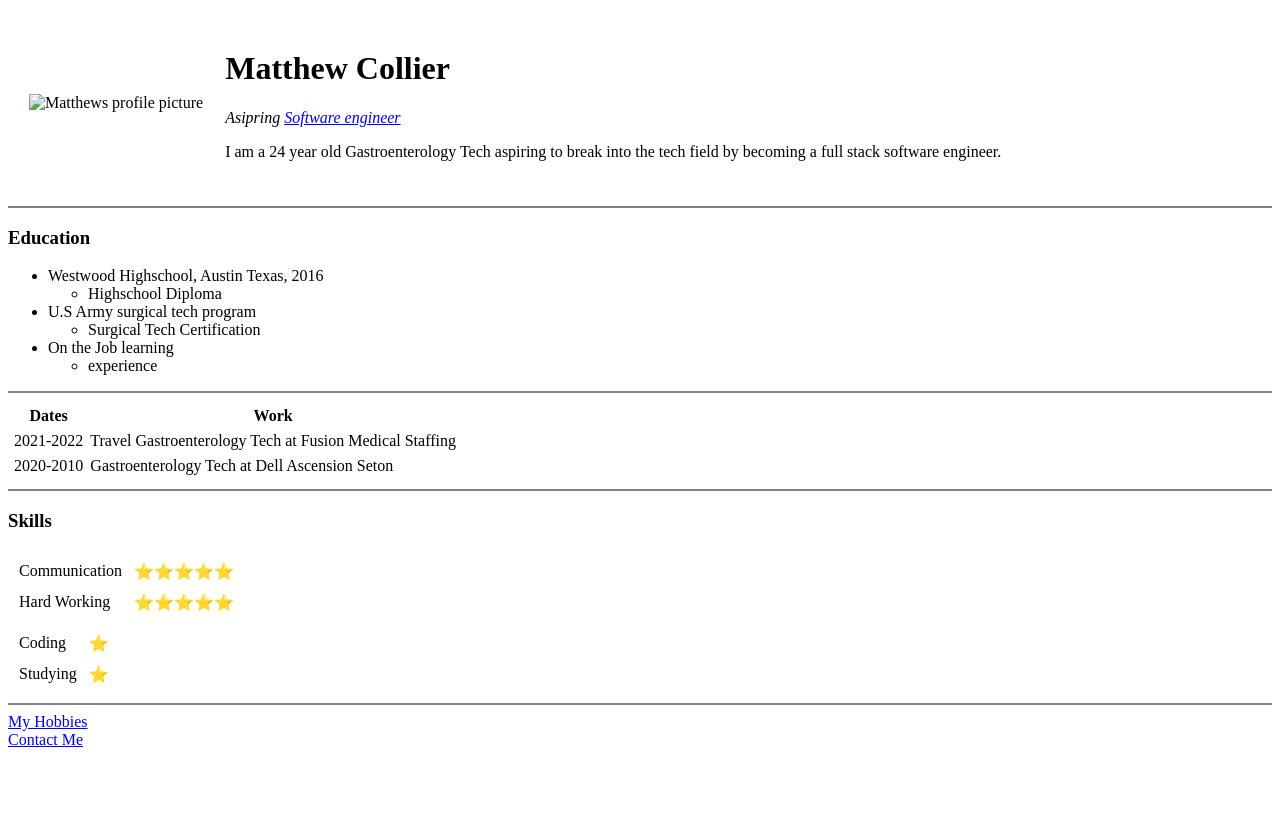
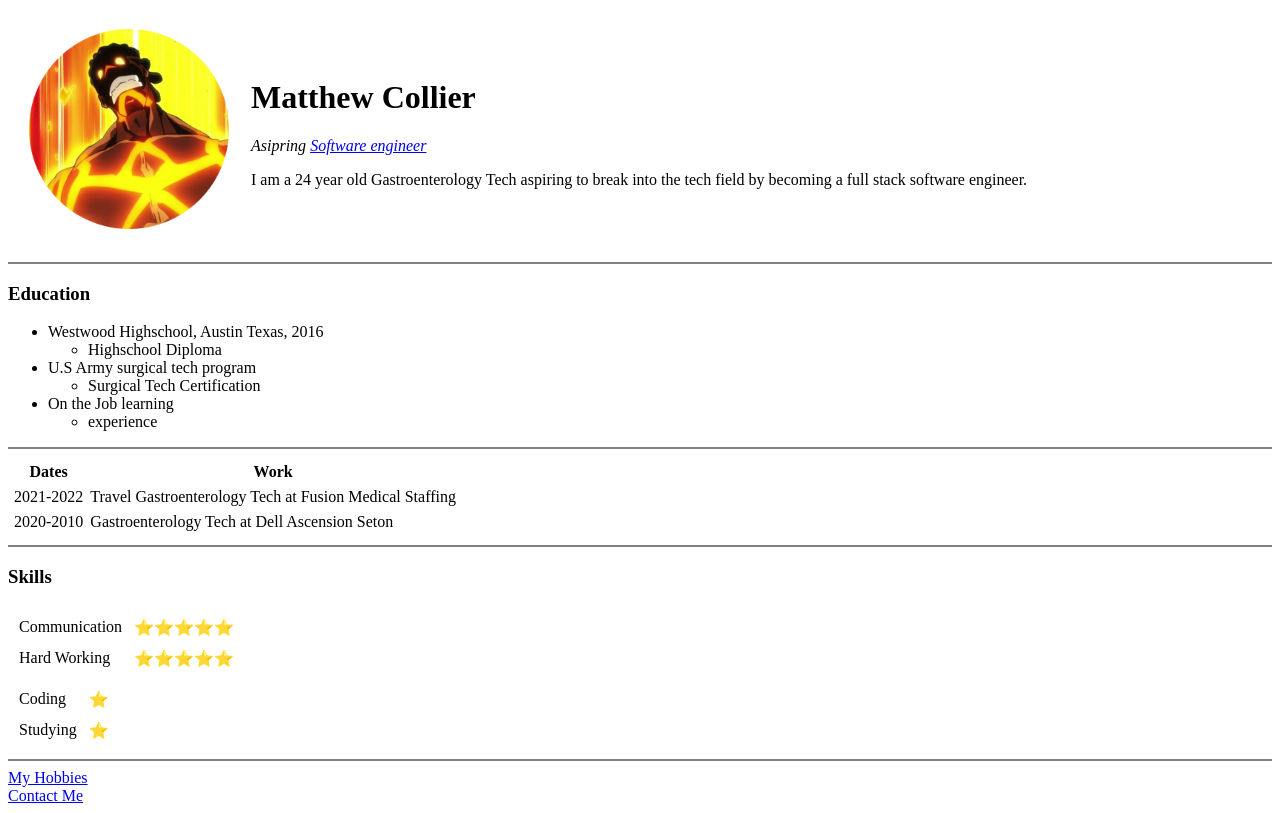
Before and after one commit to Baddusername/CV, a plain HTML site: page index.html in a window 1280 px wide. Drawn offline with Linux system fonts and the light colour scheme.

Commit message:
Update index.html

```diff
--- a/index.html
+++ b/index.html
@@ -9,7 +9,7 @@
 <body>
   <table cellspacing="20">
     <tr>
-      <td><img src="../HTML-Personal Site/images/ogun-modified.png" alt="Matthews profile picture" width="200px"></td>
+      <td><img src="/ogun-modified.png" alt="Matthews profile picture" width="200px"></td>
       <td>
         <h1>Matthew Collier</h1>
         <p><em>Asipring <a href="https://en.wikipedia.org/wiki/Software_engineering" target="_blank">Software
```
